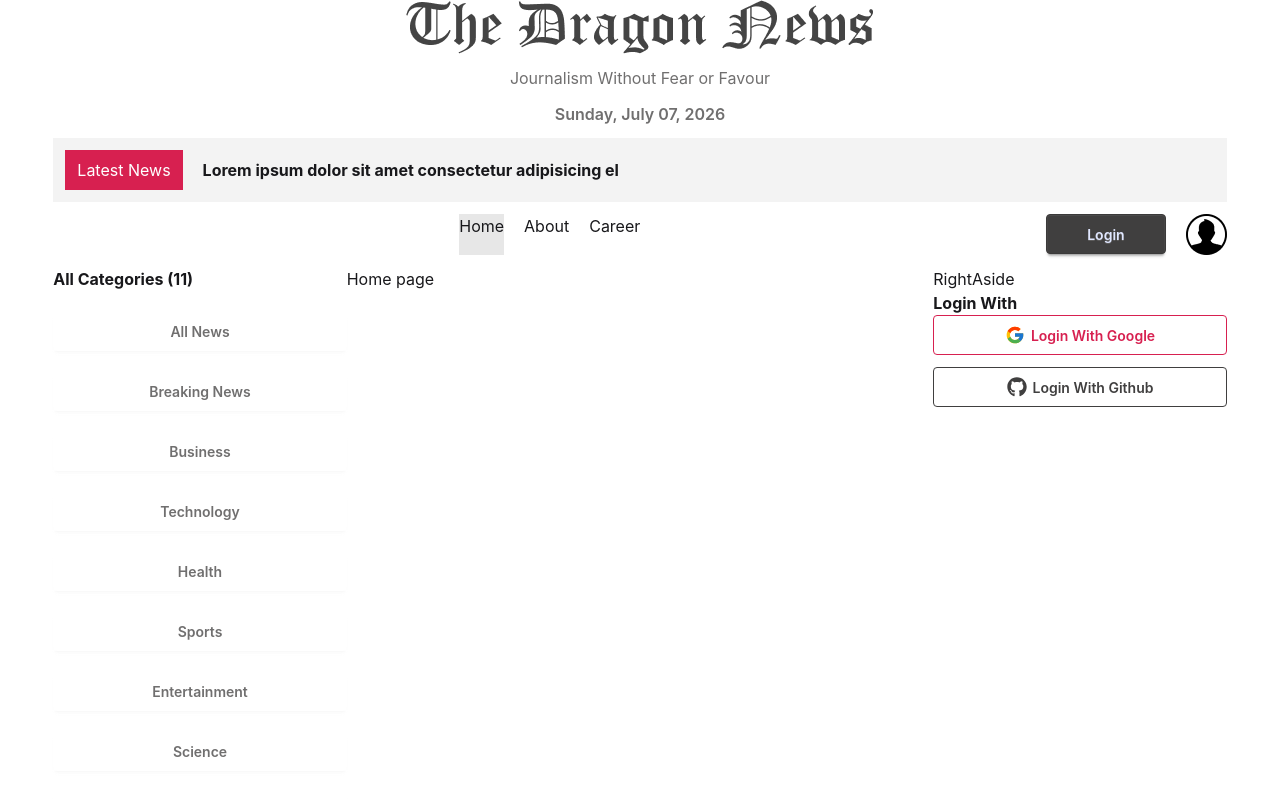
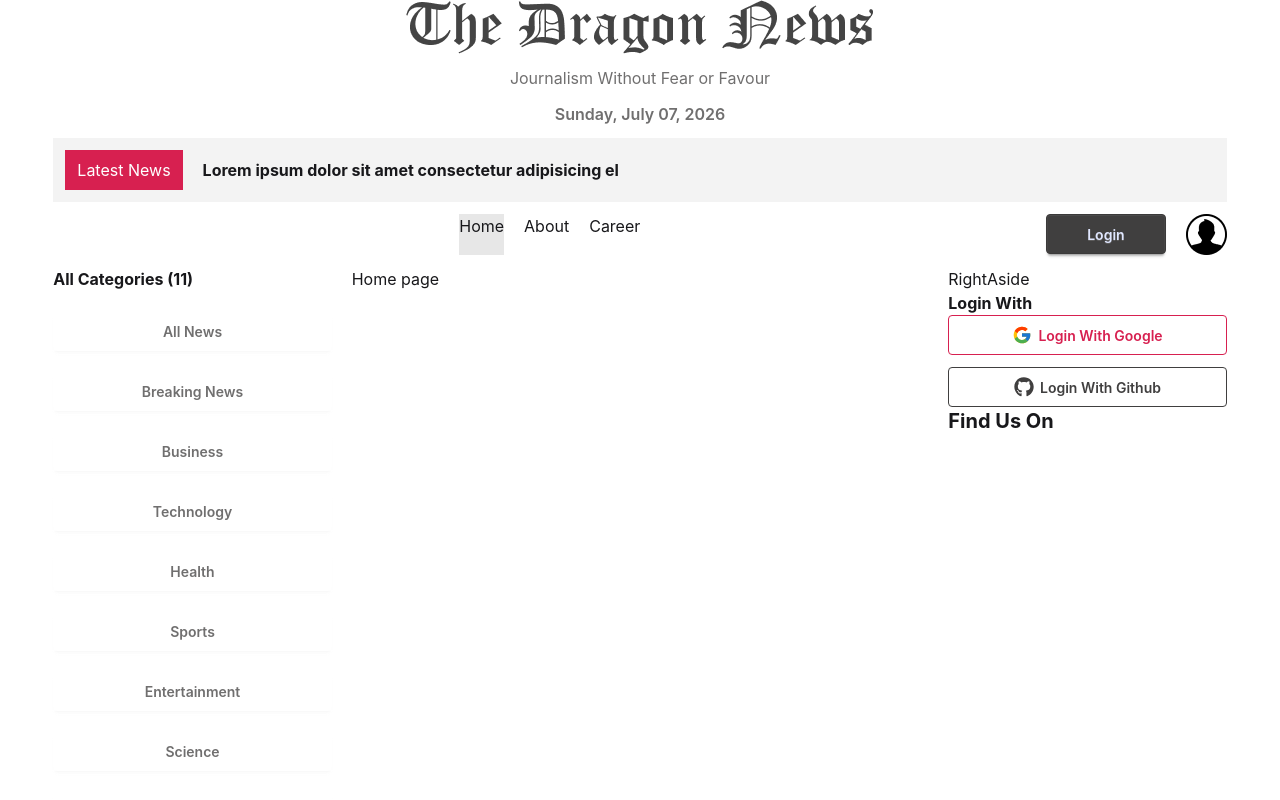
Before and after one commit to alalhosen/dragon-news-update, a React (Vite) app: page / in a window 1280 px wide. Shown: the top 800 px of the page. Built offline with nearby package versions, Linux system fonts and the light colour scheme.

Commit message:
create FindUs component

```diff
--- a/src/components/NewsCard.jsx
+++ b/src/components/NewsCard.jsx
@@ -18,7 +18,7 @@ const NewsCard = ({ news }) => {
   } = news;
 
   return (
-    <div className="card bg-base-100 shadow-md border border-base-300">
+    <div className="card bg-base-100 shadow-md ">
 
       {/* Header */}
       <div className="flex items-center justify-between bg-base-200 p-4 rounded-t-xl">
--- /dev/null
+++ b/src/components/homeLayout/FindUs.jsx
@@ -0,0 +1,11 @@
+import React from 'react';
+
+const FindUs = () => {
+    return (
+        <div>
+            <h2 className='text-xl font-bold'>Find Us On</h2>
+        </div>
+    );
+};
+
+export default FindUs;
--- a/src/components/homeLayout/RightAside.jsx
+++ b/src/components/homeLayout/RightAside.jsx
@@ -1,11 +1,13 @@
 import React from 'react';
 import SocialLogin from './SocialLogin';
+import FindUs from './FindUs';
 
 const RightAside = () => {
     return (
         <div>
             RightAside
             <SocialLogin></SocialLogin>
+            <FindUs></FindUs>
         </div>
     );
 };
--- a/src/layouts/HomeLayout.jsx
+++ b/src/layouts/HomeLayout.jsx
@@ -18,7 +18,7 @@ const HomeLayout = () => {
                     <Navbar></Navbar>
                 </nav>
             </header>
-            <main className='w-11/12 mx-auto my-3 grid grid-cols-12'>
+            <main className='w-11/12 mx-auto my-3 grid grid-cols-12 gap-5'>
                 <aside className='col-span-3'>
                     <LeftAside></LeftAside>
                 </aside>
```
